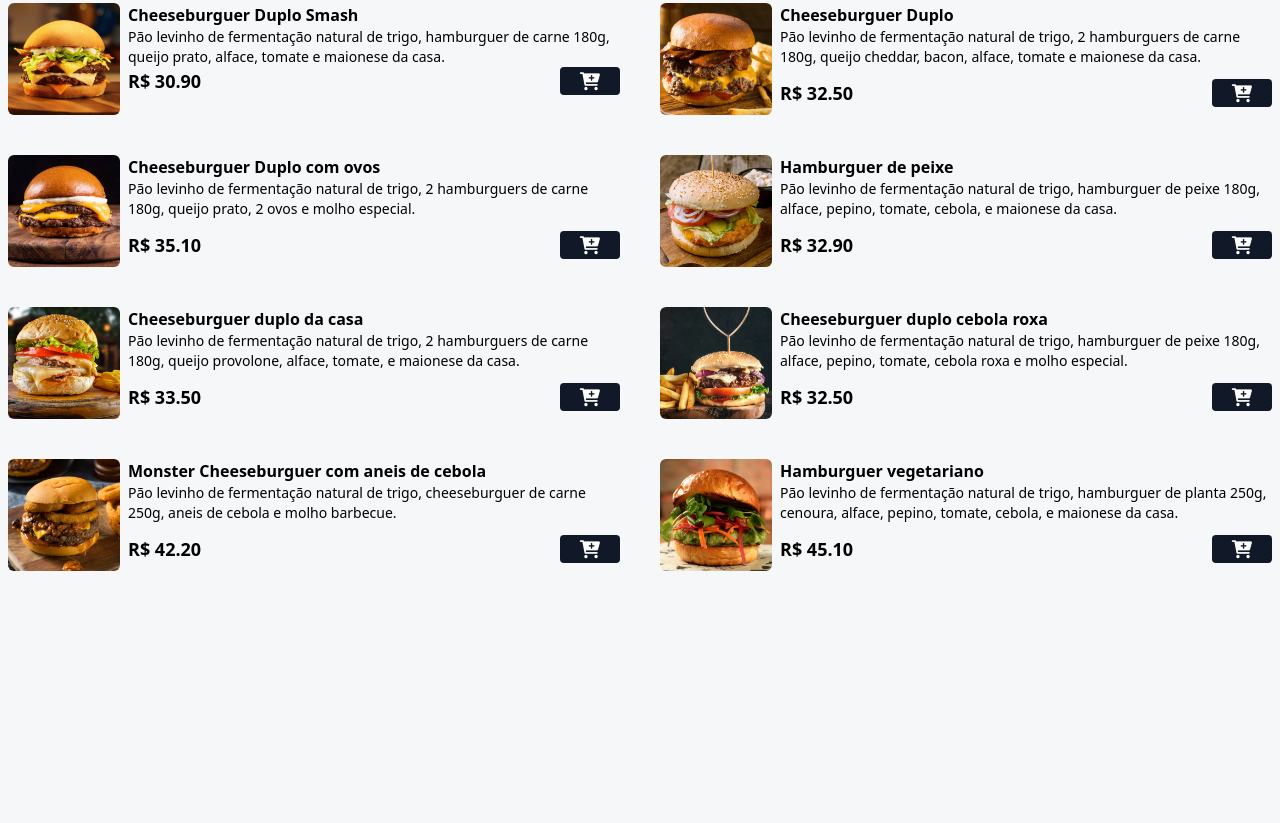
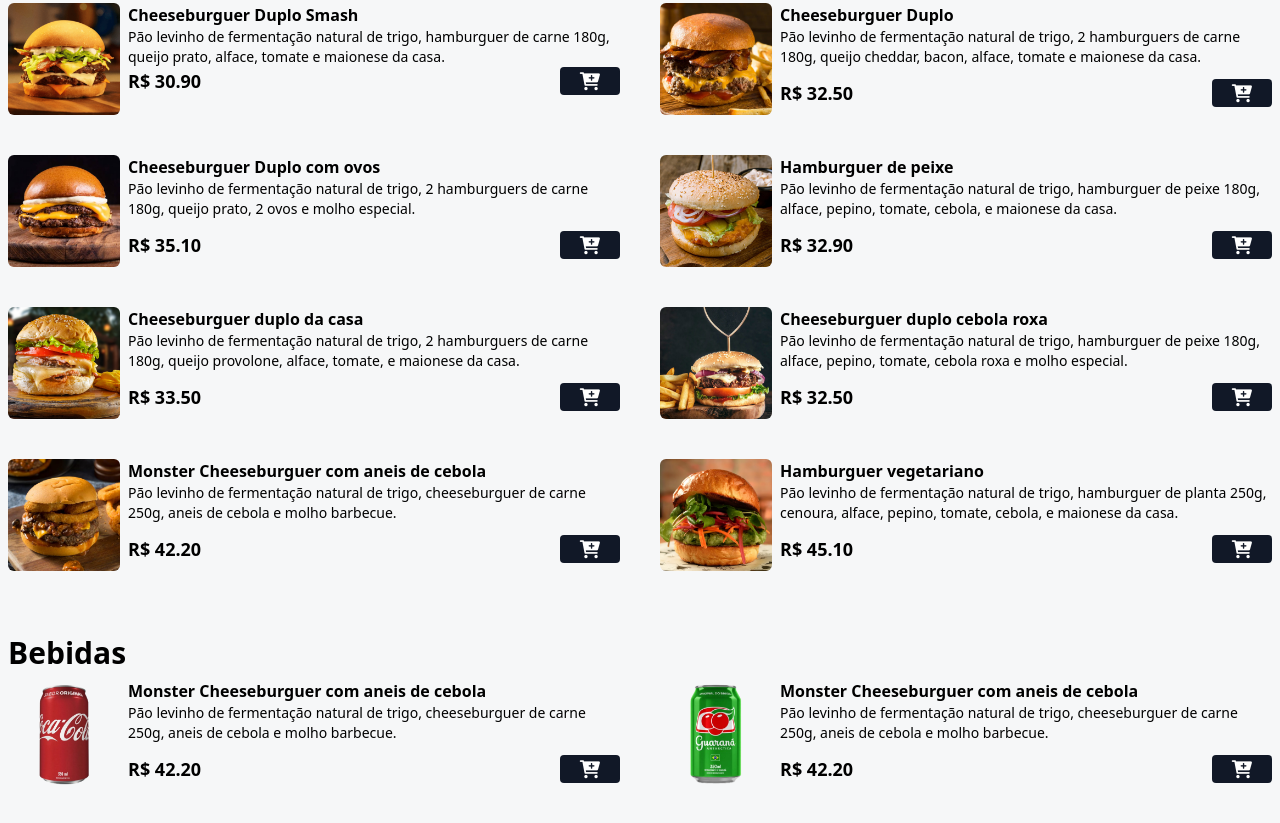
Before and after one commit to Bruno-Assumpcao-Motta/cardapio, a website: page index.html in a window 1280 px wide. Shown: the part 517-1340 px from the top of the page. Before the commit the page ends 1152 px from the top, so only its background shows below. Drawn offline with Linux system fonts and the light colour scheme.

Commit message:
Correções e ajustes Bebidas

```diff
--- a/index.html
+++ b/index.html
@@ -261,18 +261,74 @@
 
             </div>
             <!-- FIM PRODUTO ITEM -->
+        </main>
+        <!-- BEBIDAS -->
 
+        <div class="mx-auto max-w-7xl px-2 my-2">
+            <h2 class="font-bold text-3xl">
+                Bebidas
+            </h2>
+        </div>
+        <!-- GRID BEBIDAS -->
+        <div class="grid grid-cols-1 md:grid-cols-2 gap-7 md:gap-10 mx-auto max-w-7xl px-2 mb-16">
+            <!-- BEBIDA ITEM 1 -->
 
-        </main>
+            <div class="flex gap-2">
+                <img
+                src="./assets/refri-1.png"
+                alt="Monster Cheeseburguer com aneis de cebola"
+                class="w-28 h-28 rounded-md hover:scale-110 hover:-rotate-2 duration-300"
+                />
 
+                <div>
+                    <p class="font-bold">Monster Cheeseburguer com aneis de cebola</p>
+                    <p class="text-sm">Pão levinho de fermentação natural de trigo, cheeseburguer  de carne 250g, aneis de cebola e molho barbecue.</p>
 
+                    <div class="flex items-center gap-2 justify-between mt-3">
+                        <p class="font-bold text-lg ">R$ 42.20</p>
+                        <button
+                            class="bg-gray-900 px-5 rounded add-to-cart-btn"
+                            data-name="Monster Cheeseburguer com aneis de cebola"
+                            data-price="42.20"
+                            >
 
+                            <i class="fa fa-cart-plus text-lg text-white"></i>
+                        </button>
+                    </div>
+                </div>
 
+            </div>
+            <!-- FIM BEBIDA ITEM 1 -->
+            <!-- BEBIDA ITEM 2 -->
 
+            <div class="flex gap-2">
+                <img
+                src="./assets/refri-2.png"
+                alt="Monster Cheeseburguer com aneis de cebola"
+                class="w-28 h-28 rounded-md hover:scale-110 hover:-rotate-2 duration-300"
+                />
 
+                <div>
+                    <p class="font-bold">Monster Cheeseburguer com aneis de cebola</p>
+                    <p class="text-sm">Pão levinho de fermentação natural de trigo, cheeseburguer  de carne 250g, aneis de cebola e molho barbecue.</p>
 
+                    <div class="flex items-center gap-2 justify-between mt-3">
+                        <p class="font-bold text-lg ">R$ 42.20</p>
+                        <button
+                            class="bg-gray-900 px-5 rounded add-to-cart-btn"
+                            data-name="Monster Cheeseburguer com aneis de cebola"
+                            data-price="42.20"
+                            >
 
+                            <i class="fa fa-cart-plus text-lg text-white"></i>
+                        </button>
+                    </div>
+                </div>
 
+            </div>
+            <!-- FIM BEBIDA ITEM 2 -->
+        </div>
+        <!-- FIM GRID BEBIDAS -->
 
 
     </div>
```
Also changed, not shown: styles/output.css. Lines whose indentation alone changed are shown as unchanged.
